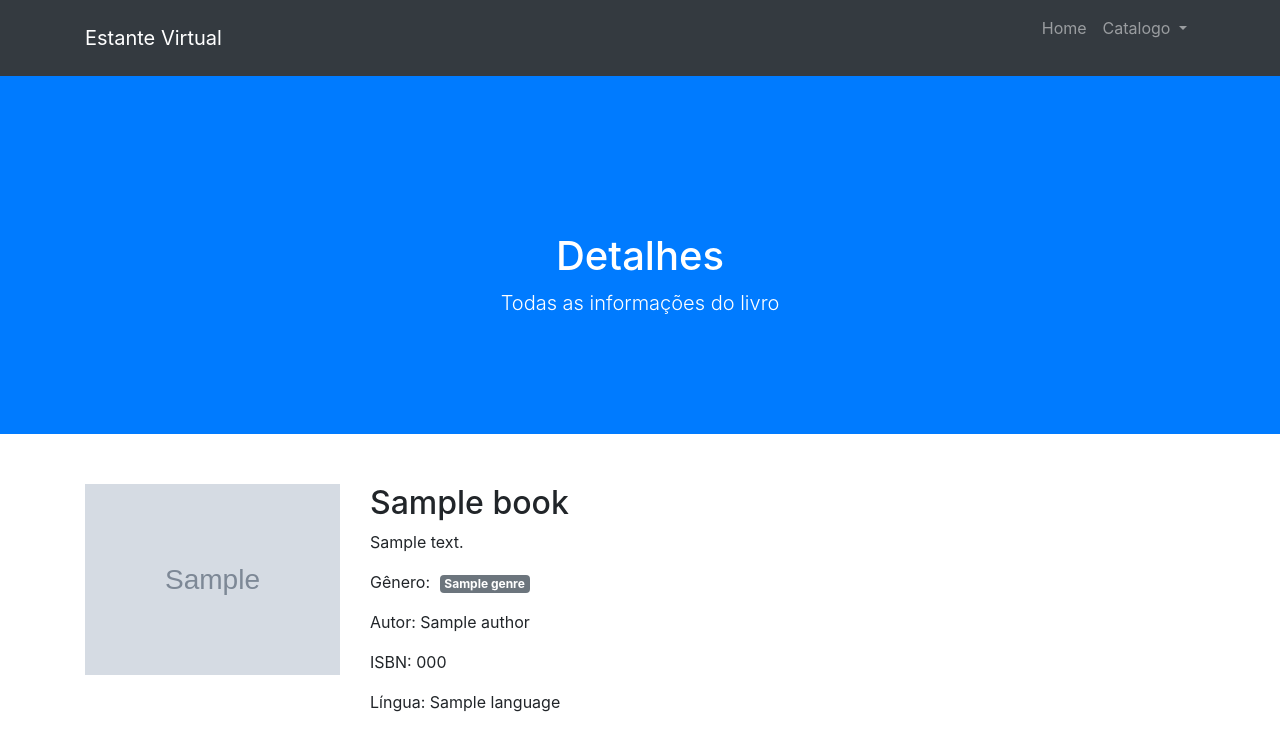
After one commit to CleysonPH/django-bookshelf, a Django app: page /catalog/livro/1/detalhes in a window 1280 px wide. The commit adds this page. Shown: the top 751 px of the page. Run offline with Django 3.2, Linux system fonts and the light colour scheme; tables that the repository leaves empty hold one stand-in row (values such as "Sample post"); grey boxes marked "Sample" are stand-in pictures; some libraries are stand-ins or nearby versions.

Commit message:
Create the book_detail page

```diff
--- a/catalog/static/catalog/css/style.css
+++ b/catalog/static/catalog/css/style.css
@@ -1,3 +1,7 @@
 li {
     margin-bottom: 20px;
 }
+
+.badge {
+    margin-left: 5px;
+}
--- /dev/null
+++ b/catalog/templates/catalog/book_detail.html
@@ -0,0 +1,31 @@
+{% extends 'base.html' %}
+{% load static %}
+
+{% block styles %}
+    <link rel="stylesheet" href="{% static 'catalog/css/style.css' %}">
+{% endblock styles %}
+
+{% block title %}
+    {{ page_title }}
+{% endblock title %}
+
+{% block content %}
+    <main class="container">
+        <div class="row">
+            <div class="col-md-3">
+                <img src="{{ book.image.url }}" class="img-fluid" alt="">
+            </div>
+
+            <div class="col-md-9">
+                <h2>{{ book.title }}</h2>
+                <p>{{ book.summary }}</p>
+                <p>
+                    Gênero: {% for genre in book.genre.all %}<a href="#" class="badge badge-secondary">{{ genre.name }}</a>{% endfor %}
+                </p>
+                <p>Autor: {{ book.author.name }}</p>
+                <p>ISBN: {{ book.isbn }}</p>
+                <p>Língua: {{ book.language }}</p>
+            </div>
+        </div>
+    </main>
+{% endblock content %}
--- a/catalog/templates/catalog/book_list.html
+++ b/catalog/templates/catalog/book_list.html
@@ -20,7 +20,7 @@
                                 <div class="media-body">
                                 <h5 class="mt-0 mb-1">{{ book.title }}</h5>
                                 <p>{{ book.summary|linebreaksbr|truncatechars:400 }}</p>
-                                <a href="#" class="btn btn-primary">Ver detalhes</a>
+                                <a href="{% url 'catalog:book-detail' pk=book.pk %}" class="btn btn-primary">Ver detalhes</a>
                             </div>
                         </li>
                     {% endfor %}
--- a/catalog/urls.py
+++ b/catalog/urls.py
@@ -1,9 +1,10 @@
 from django.urls import path
 
-from .views import BooksListView
+from .views import BookDetailView, BooksListView
 
 
 app_name = 'catalog'
 urlpatterns = [
     path('livros', BooksListView.as_view(), name='books-list'),
+    path('livro/<int:pk>/detalhes', BookDetailView.as_view(), name='book-detail')
 ]
--- a/catalog/views.py
+++ b/catalog/views.py
@@ -12,3 +12,13 @@ class BooksListView(ListView):
         context['page_title'] = 'Livros'
         context['page_description'] = 'Lista com todos os livros cadatrados na plataforma'
         return context
+
+
+class BookDetailView(DetailView):
+    model = Book
+
+    def get_context_data(self, **kwargs):
+        context = super(BookDetailView, self).get_context_data(**kwargs)
+        context['page_title'] = 'Detalhes'
+        context['page_description'] = 'Todas as informações do livro'
+        return context
```
